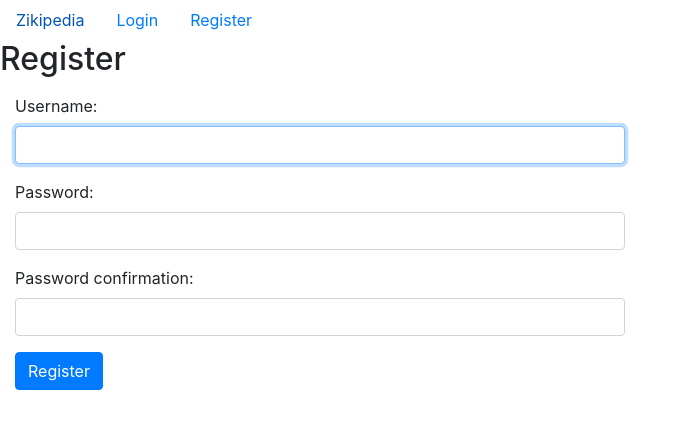
After one commit to AWP2018-2019/Zikipedia, a Django app: page /register/ in a window 1280 px wide. The commit adds this page. Shown: the top 429 px of the page, without its empty margins (0-690 px from the left). Run offline with Django 3.2, Linux system fonts and the light colour scheme; parts of the project's set-up code (start-up, migrations or seed data) failed here and were passed over; some libraries are stand-ins or nearby versions.

Commit message:
register, login added

```diff
--- a/app/templates/nav.html
+++ b/app/templates/nav.html
@@ -8,14 +8,14 @@
     </li>
 
     <li class="nav-item">
-      <a class="nav-link active" href="">Logout</a>
+      <a class="nav-link active" href="{% url 'logout' %}">Logout</a>
     </li>
   {% else %}
     <li class="nav-item">
-      <a class="nav-link active" href="">Login</a>
+      <a class="nav-link active" href="{% url 'login' %}">Login</a>
     </li>
     <li class="nav-item">
-      <a class="nav-link active" href="">Register</a>
+      <a class="nav-link active" href="{% url 'register' %}">Register</a>
     </li>
   {% endif %}
   {% if user.is_superuser %}
--- /dev/null
+++ b/app/templates/register.html
@@ -0,0 +1,28 @@
+{% extends 'base.html' %}
+
+{% block content %}
+  <h2>Register</h2>
+  <form method="post" class="col-6">
+    {% csrf_token %}
+    <div class="form-group">
+        {{ form.errors }}
+    </div>
+
+    <div class="form-group">
+      <label for="id_username">Username:</label>
+      <input type="text" name="username" class="form-control" autofocus="" required="" id="id_username" maxlength="150">
+    </div>
+
+    <div class="form-group">
+      <label for="id_password1">Password:</label>
+      <input type="password" name="password1" class="form-control" required="" id="id_password1">
+    </div>
+
+    <div class="form-group">
+      <label for="id_password2">Password confirmation:</label>
+      <input type="password" name="password2" class="form-control" required="" id="id_password2">
+    </div>
+
+    <button class="btn btn-primary" type="submit">Register</button>
+  </form>
+{% endblock %}
--- a/app/urls.py
+++ b/app/urls.py
@@ -12,6 +12,9 @@ from views import (
     CategoryEditView,
     ArticleDeleteView,
     CategoryDeleteView,
+    RegisterView,
+    LoginView,
+    logout_view,
     )
 
 urlpatterns = [
@@ -26,4 +29,7 @@ urlpatterns = [
     url(r'^category/edit/(?P<pk>[0-9]+)$', CategoryEditView.as_view(), name='category_edit'),
     url(r'^article/delete/(?P<pk>[0-9]+)$', ArticleDeleteView.as_view(), name='article_delete'),
     url(r'^category/delete/(?P<pk>[0-9]+)$', CategoryDeleteView.as_view(), name='category_delete'),
+    url(r'^register/$', RegisterView.as_view(), name='register'),
+    url(r'^login/$', LoginView.as_view(), name='login'),
+    url(r'^logout/$', logout_view, name='logout'),
     ]
--- a/app/views.py
+++ b/app/views.py
@@ -13,7 +13,7 @@ from django.views.generic import TemplateView, ListView, DetailView, RedirectVie
 from django.views.generic.edit import CreateView, UpdateView, DeleteView
 
 from forms import CategoryForm
-from models import Article, Category
+from models import Article, Category, User
 
 # def index(request):
 #     return HttpResponse("Welcome to Zikipedia!")
@@ -107,3 +107,38 @@ class CategoryDeleteView(DeleteView):
 
     def get_success_url(self):
         return reverse_lazy('allcategories')
+
+
+class RegisterView(CreateView):
+    template_name= 'register.html'
+    form_class = UserCreationForm
+    model = User
+
+    def form_valid(self, form):
+        data = form.cleaned_data
+        user = User.objects.create_user(username=data['username'],
+                                        password=data['password1'])
+        # UserProfile.objects.create(user=user)
+        return redirect('index')
+
+class LoginView(TemplateView):
+    template_name = 'login.html'
+
+    def get_context_data(self):
+        form = AuthenticationForm()
+        return {'form': form}
+
+    def post(self, request, *args, **kwargs):
+        form = AuthenticationForm(request=request, data=request.POST)
+        if form.is_valid():
+            data = form.cleaned_data
+            user = authenticate(username=data['username'],
+                                password=data['password'])
+            login(request, user)
+            return redirect(reverse_lazy('index'))
+        else:
+            return render(request, "login.html", {"form": form})
+
+def logout_view(request):
+    logout(request)
+    return redirect(reverse_lazy('index'))
```
Also changed, not shown: app/templates/login.html (added, +23 -0 lines).
